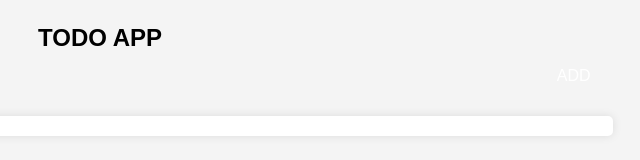
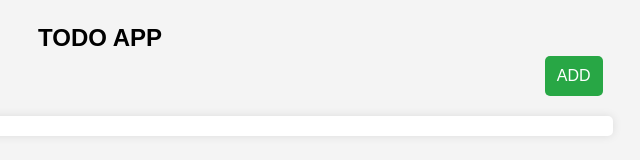
Before and after one commit to Shin-Yu-1/todo_app, a plain HTML site: page index.html in a window 1280 px wide. Shown: the whole page, without its empty margins (540-1180 px from the left). Drawn offline with Linux system fonts and the light colour scheme.

Commit message:
fix: ADD 버튼이 안 보임 - name에서 class로 변경

```diff
--- a/index.html
+++ b/index.html
@@ -11,7 +11,7 @@
     <header>
       <h1>TODO APP</h1>
       <div class="new-todo">
-        <button name="add-button">ADD</button>
+        <button class="add-button">ADD</button>
       </div>
     </header>
 
```
